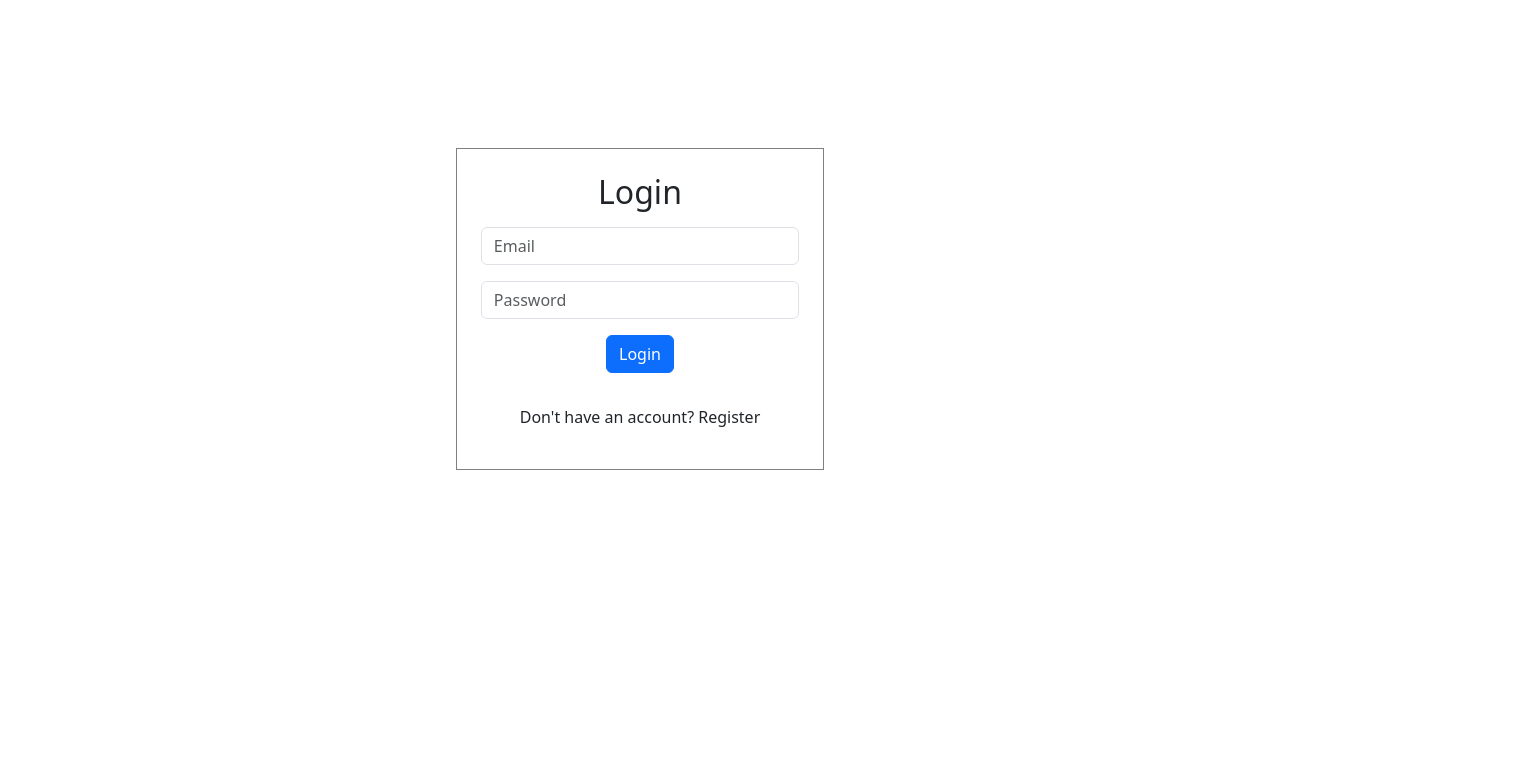
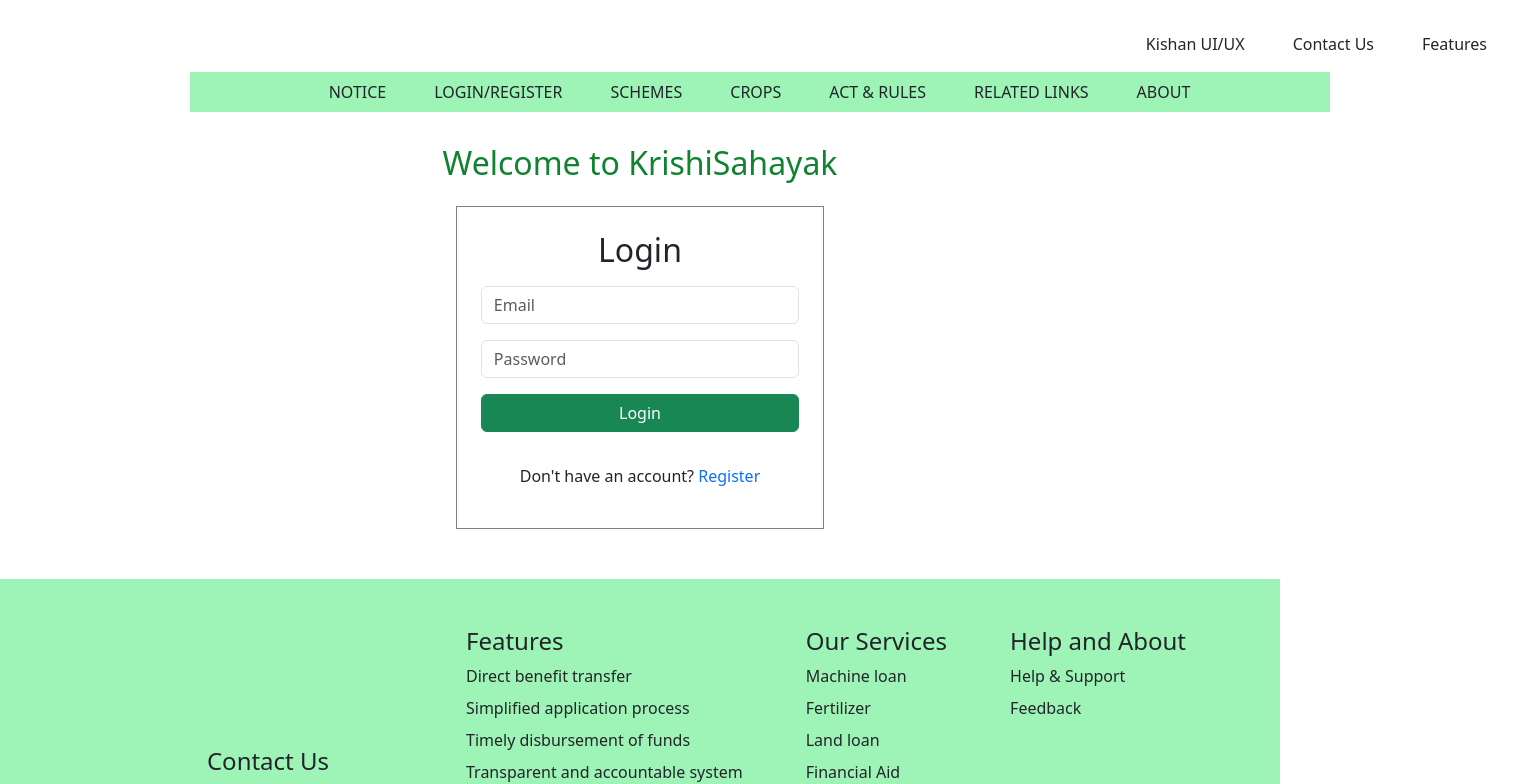
Before and after one commit to jasvinderkhera/soil_farming_agent_frontend, a React (Create React App) app: page /login in a window 1280 px wide. Shown: the top 784 px of the page, 1519 px wide, since content can reach past the window. Built offline with nearby package versions, Linux system fonts and the light colour scheme; no server answers.

Commit message:
act and rules page added

```diff
--- a/src/App.js
+++ b/src/App.js
@@ -66,6 +66,7 @@
 import { useAuthState } from "react-firebase-hooks/auth";
 import { useSelector } from "react-redux";
 import { auth } from "./firebase/firebase";
+import ActRules from "./components/actRules/actRules";
 
 function App() {
   const [user] = useAuthState(auth);
@@ -79,6 +80,7 @@
           path="/"
           element={!user ? <Homepage /> : <Navigate to={role === "admin" ? "/admin-dashboard" : "/user-dashboard"} />}
         />
+        <Route path="/act-rules" element={<ActRules/>} />
 
         {/* Auth Route - Inaccessible after login */}
         <Route
--- /dev/null
+++ b/src/components/actRules/actRules.css
@@ -0,0 +1,4 @@
+.document{
+    height: 30px;
+    width: 30px;
+}
--- /dev/null
+++ b/src/components/actRules/actRules.jsx
@@ -0,0 +1,61 @@
+import React from 'react'
+import './actRules.css'
+import Header from '../header/Header'
+import Footer from '../footer/Footer'
+import { images } from '../../constants/imagePath'
+
+function ActRules() {
+  return (
+    <div>
+        <Header/>
+        <div className="topContainer container">
+        <h3 className="text-color py-4">ACT & RULES</h3>
+
+
+        <div className="d-flex flex-wrap justify-content-center gap-5">
+            <div className="rules light-bg p-4 d-flex flex-column justify-content-center align-items-center">
+                <img src={images.document} alt=""  className='img-fluid document'/>
+                <a href="https://agriwelfare.gov.in/en/ActsAgriMkt" target='_blank' className='nav-link fs-5 fw-bold'>Agricultural Marketing</a>
+            </div>
+            <div className="rules light-bg p-4 d-flex flex-column justify-content-center align-items-center">
+                <img src={images.document} alt=""  className='img-fluid document'/>
+                <a href="https://agriwelfare.gov.in/en/ActsNutrMan" target='_blank' className='nav-link fs-5 fw-bold'>Integrated Nutrient Management
+                </a>
+            </div>
+            <div className="rules light-bg p-4 d-flex flex-column justify-content-center align-items-center">
+                <img src={images.document} alt=""  className='img-fluid document'/>
+                <a href="https://agriwelfare.gov.in/en/Acts/Mechanization%20and%20Technology" target='_blank' className='nav-link fs-5 fw-bold'>Mechanization and Technology
+                </a>
+            </div>
+            <div className="rules light-bg p-4 d-flex flex-column justify-content-center align-items-center">
+                <img src={images.document} alt=""  className='img-fluid document'/>
+                <a href="https://agriwelfare.gov.in/en/ActsCoopRat" target='_blank' className='nav-link fs-5 fw-bold'>Cooperation</a>
+            </div>
+            <div className="rules light-bg p-4 d-flex flex-column justify-content-center align-items-center">
+                <img src={images.document} alt=""  className='img-fluid document'/>
+                <a href="https://agriwelfare.gov.in/en/ActsNatuResMan" target='_blank' className='nav-link fs-5 fw-bold'>Natural Resource Management
+                </a>
+            </div>
+            <div className="rules light-bg p-4 d-flex flex-column justify-content-center align-items-center">
+                <img src={images.document} alt=""  className='img-fluid document'/>
+                <a href="https://agriwelfare.gov.in/en/ActsOffiLan" target='_blank' className='nav-link fs-5 fw-bold'>Official Language
+                </a>
+            </div>
+            <div className="rules light-bg p-4 d-flex flex-column justify-content-center align-items-center">
+                <img src={images.document} alt=""  className='img-fluid document'/>
+                <a href="https://agriwelfare.gov.in/en/ActsCropNfsm" target='_blank' className='nav-link fs-5 fw-bold'>Crops & NFSM
+                </a>
+            </div>
+            <div className="rules light-bg p-4 d-flex flex-column justify-content-center align-items-center">
+                <img src={images.document} alt=""  className='img-fluid document'/>
+                <a href="https://agriwelfare.gov.in/en/ActsOilsDiv" target='_blank' className='nav-link fs-5 fw-bold'>Oilseeds Divisions
+                </a>
+            </div>
+        </div>
+        </div>
+        <Footer/>
+    </div>
+  )
+}
+
+export default ActRules
--- a/src/components/adminDashboard/adminDashboard.jsx
+++ b/src/components/adminDashboard/adminDashboard.jsx
@@ -217,7 +217,7 @@
             ) : (
               // Post Scheme Section
               <form onSubmit={postScheme}>
-                <h2 className="mb-3">Post a New Scheme</h2>
+                <h2 className="mb-4 text-center">Post a New Scheme</h2>
                 <div className="mb-3">
                   <input
                     type="text"
@@ -245,7 +245,7 @@
                   />
                 </div>
                 <div className="text-center">
-                  <button type="submit" className="btn btn-success">
+                  <button type="submit" className="btn btn-success w-100 py-2 fw-bold">
                     Post Scheme
                   </button>
                 </div>
--- a/src/components/header/Header.jsx
+++ b/src/components/header/Header.jsx
@@ -1,70 +1,118 @@
-import React, { useState } from 'react'
-import './Header.css'
-import { images } from '../../constants/imagePath'
-import { Link } from 'react-router-dom'
+import React, { useState } from "react";
+import "./Header.css";
+import { images } from "../../constants/imagePath";
+import { Link } from "react-router-dom";
 import { useAuthState } from "react-firebase-hooks/auth";
 import { useSelector } from "react-redux";
 import { auth } from "../../firebase/firebase";
 
 function Header() {
   const [user] = useAuthState(auth);
-    const [display,setDisplay] = useState('hide')
-    const toggleMenu = () =>{
-        if(display === "hide"){
-            setDisplay('show')
-            document.body.classList.add('modal-open')
-        } else{
-            document.body.classList.remove('modal-open')
-            setDisplay("hide")
+  const [display, setDisplay] = useState("hide");
+  const toggleMenu = () => {
+    if (display === "hide") {
+      setDisplay("show");
+      document.body.classList.add("modal-open");
+    } else {
+      document.body.classList.remove("modal-open");
+      setDisplay("hide");
     }
-    }
+  };
 
   return (
     <div>
-    <div className='header-outer-container d-none d-md-block'>
-    <div className='center-container header py-3 px-3 '>
+      <div className="header-outer-container d-none d-md-block">
+        <div className="center-container header py-3 px-3 ">
           <div className="upperNav w-100 d-flex justify-content-between align-items-center">
             <div className="logo">
-            <Link to="/" className="nav-link"><img src={null} alt="" className='img-fluid logoImage'/></Link>
+              <Link to="/" className="nav-link">
+                <img src={null} alt="" className="img-fluid logoImage" />
+              </Link>
             </div>
             <div className="menus d-flex gap-3">
               <div className="menuItem">
-                <a href="" className='p-3 nav-link'>Kishan UI/UX</a>
+                <a href="" className="p-3 nav-link">
+                  Kishan UI/UX
+                </a>
               </div>
               <div className="menuItem">
-                <Link to="/contact" className='p-3 nav-link'>Contact Us</Link>
+                <Link to="/contact" className="p-3 nav-link">
+                  Contact Us
+                </Link>
               </div>
               <div className="menuItem">
-                <a href="#features" className='p-3 nav-link'>Features</a>
+                <a href="#features" className="p-3 nav-link">
+                  Features
+                </a>
               </div>
             </div>
           </div>
           <div className="container d-flex justify-content-center gap-5 p-2 align-items-center lowerNav light-bg">
+            <a href="" className="nav-link">
+              Notice
+            </a>
+            <Link to="login" className="nav-link">
+              {!user ? "Login/Register" : "Dashboard"}
+            </Link>
+            <Link to="login" className="nav-link">
+              Schemes
+            </Link>
+            <a href="" className="nav-link">
+              Crops
+            </a>
+            <Link to="act-rules" className="nav-link">
+              Act & Rules
+            </Link>
+            <a href="" className="nav-link">
+              Related Links
+            </a>
+            <a href="" className="nav-link">
+              About
+            </a>
+          </div>
+        </div>
+      </div>
+      <div className="homepage_mobileMenu d-flex justify-content-between d-md-none">
+        <img src="" alt="" className="img-fluid mobileLogo" />
+        <img
+          src={images.mobileMenu}
+          alt=""
+          className="img-fluid menuLogo"
+          onClick={toggleMenu}
+        />
+      </div>
+      <div
+        className="mobileMenuItems"
+        style={display === "show" ? { display: "block" } : { display: "none" }}
+      >
+        <div className="menuItems mt-5">
 
-                <a href="" className='nav-link'>Notice</a>
-                <Link to='login' className='nav-link'>{!user ? "Login/Register" : "Dashboard"}</Link>
-                <a href="" className='nav-link'>Schemes</a>
-                <a href="" className='nav-link'>Crops</a>
-                <a href="" className='nav-link'>Act & Rules</a>
-                <a href="" className='nav-link'>Related Links</a>
-                <a href="" className='nav-link'>About</a>
-        </div>
+        <a href="" className="nav-link p-3 text-white fs-5 fw-bold">
+            Notice
+          </a>
+          <Link to="login" className="nav-link p-3 text-white fs-5 fw-bold">
+            {!user ? "Login/Register" : "Dashboard"}
+          </Link>
+          <Link to="login" className="nav-link p-3 text-white fs-5 fw-bold">
+            Schemes
+          </Link>
+          <a href="" className="nav-link p-3 text-white fs-5 fw-bold">
+            Crops
+          </a>
+          <Link to="act-rules" className="nav-link p-3 text-white fs-5 fw-bold">
+            Act & Rules
+          </Link>
+          <Link to="/contact" className="nav-link p-3 text-white fs-5 fw-bold">
+            Contact Us
+          </Link>
+          <Link to="#features" className="nav-link p-3 text-white fs-5 fw-bold">
+            Features
+          </Link>
 
         </div>
       </div>
-    <div className="homepage_mobileMenu d-flex justify-content-between d-md-none">
-        <img src="" alt="" className='img-fluid mobileLogo' />
-    <img src={images.mobileMenu} alt="" className='img-fluid menuLogo' onClick={toggleMenu}/>
     </div>
-<div className="mobileMenuItems" style={display === "show" ? {display : "block"} : {display : "none"}}>
-   <div className="menuItems mt-5">
-   <Link to='' className="nav-link p-3 text-white fs-5 fw-bold">Kishan UI & UX</Link>
-    <Link to='/contact' className="nav-link p-3 text-white fs-5 fw-bold">Contact Us</Link>
-    <Link to='#features' className="nav-link p-3 text-white fs-5 fw-bold">Features</Link>
-   </div>
-</div>
-</div>
-  )
+  );
 }
 
-export default Header
+export default Header;
--- a/src/components/homepage/homepage.css
+++ b/src/components/homepage/homepage.css
@@ -59,4 +59,7 @@
     .featuresList ul{
         padding-left: 0;
     }
+    .workBox2{
+        height: auto;
+    }
 }
--- a/src/components/homepage/homepage.jsx
+++ b/src/components/homepage/homepage.jsx
@@ -1,13 +1,15 @@
-import React from 'react'
+import React, { useState } from 'react'
 import './homepage.css'
 import Header from '../header/Header'
 import Footer from '../footer/Footer'
 import { images } from '../../constants/imagePath'
+import { Link } from 'react-router-dom'
 
 function Homepage() {
   return (
-    <div className="homepage ">
+    <div className="homepage">
       <Header/>
+      <div>
       <div className="topContainer container d-flex flex-column flex-md-row gap-5">
         <div className="leftCircle col-md-5 d-flex flex-column justify-content-center align-items-center">
           <div className="welcome">
@@ -18,7 +20,7 @@
             Empowering farmers, enhancing productivity, and fostering sustainability—our platform connects you to the most impactful agricultural schemes. Explore resources that simplify farming, improve yields, and secure your livelihood.
             </p>
 
-           <p className="text-center startBtn rounded-2 light-bg"> <a href="" className="nav-link btn btn-success py-2 px-5">Get Started</a></p>
+           <p className="text-center startBtn rounded-2 light-bg"> <Link to="login" className="nav-link btn btn-success py-2 px-5">Get Started</Link></p>
           </div>
 
         </div>
@@ -26,9 +28,9 @@
           <img src={images.vector1} alt="" className='img-fluid' />
         </div>
       </div>
-      <div className="features d-flex flex-column-reverse flex-md-row gap-5 gap-md-3 my-5 container" id="features">
+      <div className="features d-flex flex-column-reverse flex-md-row  gap-md-3 my-5 container" id="features">
         <div className="featureBox1 col-md-6 p-4">
-          <div className="featuretitle text-md-center text-start px-4">
+          <div className="featuretitle text-md-center d-none d-md-block text-start px-4">
             <p className='dark-text'>Notice</p>
           </div>
           <div className="featuresList d-flex justify-content-center align-items-center text-color fs-5">
@@ -49,16 +51,22 @@
           </div>
         </div>
         <div className="featureBox2 col-md-6 p-4">
+        <div className="featuretitle text-md-center d-block d-md-none text-start px-4">
+            <p className='dark-text'>Notice</p>
+          </div>
           <img src={images.vector5} alt="" className="img-fluid d-block m-auto"/>
         </div>
       </div>
       <div className="choose d-flex flex-column flex-md-row gap-md-5 gap-3 my-5 container">
         <div className="chooseBox2 col-md-7">
+        <div className="featuretitle text-center d-block d-md-none mb-5">
+            <p className='dark-text'>Why Choose Us ?</p>
+          </div>
           <img src={images.vector2} alt="" className="img-fluid"/>
         </div>
         <div className="chooseBox1 col-md-5">
-          <div className="featuretitle text-center mb-5">
-            <p className='dark-text'>Why Choose Us ?</p>
+          <div className="featuretitle text-center d-none d-md-block mb-5">
+            <p className='dark-text mt-5'>Why Choose Us ?</p>
           </div>
           <div className="featuresList fs-5 text-color">
             <ul className="pe-4">
@@ -75,12 +83,12 @@
           </div>
         </div>
       </div>
-      <div className="features d-flex flex-column-reverse flex-md-row gap-5 gap-md-3 my-5 container" id="features">
+      <div className="features d-flex flex-column-reverse flex-md-row gap-1 gap-md-3 my-5 container" id="features">
         <div className="featureBox1 col-md-5 p-4">
-          <div className="featuretitle text-md-center text-start p-4">
+          <div className="featuretitle text-md-center d-none d-md-block text-start p-4">
             <p className='dark-text'>Features</p>
           </div>
-          <div className="featuresList d-flex justify-content-center align-items-center text-color">
+          <div className="featuresList d-flex justify-content-center align-items-center text-color fs-5">
             <ul>
               <li className="mb-3">
               Direct benefit transfer
@@ -98,21 +106,27 @@
           </div>
         </div>
         <div className="featureBox2 col-md-7">
+        <div className="featuretitle d-block d-md-none text-center p-4">
+            <p className='dark-text'>Features</p>
+          </div>
           <img src={images.vector3} alt="" className="img-fluid"/>
         </div>
       </div>
 
-      <div className="works d-flex flex-column-reverse flex-md-row gap-5 my-5 container">
+      <div className="works d-flex flex-column flex-md-row gap-5 my-5 container">
       <div className="workBox2 col-md-7">
           <div className="videoBox mx-5 h-100 rounded-5 overflow-hidden">
+          <div className="featuretitle text-center mb-5 d-block d-md-none">
+            <p className='dark-text'>How to Apply</p>
+          </div>
             <img src={images.vector4} alt="" className="img-fluid" />
           </div>
         </div>
         <div className="workBox1 col-md-4 d-flex justify-content-center align-content-center flex-column">
-          <div className="featuretitle text-center mb-3">
+          <div className="featuretitle text-center mb-3 d-none d-md-block">
             <p className='dark-text'>How to Apply</p>
           </div>
-          <div className="workList text-color">
+          <div className="workList text-color fs-5">
             <ol>
               <li className="d-flex align-items-start  mb-3">
               1. Step-by-Step Guide: A simple, easy-to-follow guide that outlines the application process.
@@ -137,16 +151,16 @@
             <div className="col-md-8">
             <div className="schemes text-center">
             <p className="p-3 fs-1">Schemes</p>
-            <div className="d-flex flex-wrap gap-4">
-              <div className="rounded-5 avaliableSchemes px-5 py-2 button-bg fw-bold border border-1">Machine Loan</div>
-              <div className="rounded-5 avaliableSchemes px-5 py-2 button-bg fw-bold border border-1">Fertilizer</div>
-              <div className="rounded-5 avaliableSchemes px-5 py-2 button-bg fw-bold border border-1"> Land loan</div>
-              <div className="rounded-5 avaliableSchemes px-5 py-2 button-bg fw-bold border border-1"> Financial Aid</div>
-              <div className="rounded-5 avaliableSchemes px-5 py-2 button-bg fw-bold border border-1"> Crop Insurance</div>
-              <div className="rounded-5 avaliableSchemes px-5 py-2 button-bg fw-bold border border-1"> Technology</div>
-              <div className="rounded-5 avaliableSchemes px-5 py-2 button-bg fw-bold border border-1"> Soil Health </div>
-              <div className="rounded-5 avaliableSchemes px-5 py-2 button-bg fw-bold border border-1"> Pesticide</div>
-              <div className="rounded-5 avaliableSchemes px-5 py-2 button-bg fw-bold border border-1"> Kisan Credit Card</div>
+            <div className="d-flex justify-content-center flex-wrap gap-md-4 gap-3">
+              <div className="rounded-5 avaliableSchemes px-md-5 px-4 py-2 button-bg fw-bold border border-1">Machine Loan</div>
+              <div className="rounded-5 avaliableSchemes px-md-5 px-4 py-2 button-bg fw-bold border border-1">Fertilizer</div>
+              <div className="rounded-5 avaliableSchemes px-md-5 px-4 py-2 button-bg fw-bold border border-1"> Land loan</div>
+              <div className="rounded-5 avaliableSchemes px-md-5 px-4 py-2 button-bg fw-bold border border-1"> Financial Aid</div>
+              <div className="rounded-5 avaliableSchemes px-md-5 px-4 py-2 button-bg fw-bold border border-1"> Crop Insurance</div>
+              <div className="rounded-5 avaliableSchemes px-md-5 px-4 py-2 button-bg fw-bold border border-1"> Technology</div>
+              <div className="rounded-5 avaliableSchemes px-md-5 px-4 py-2 button-bg fw-bold border border-1"> Soil Health </div>
+              <div className="rounded-5 avaliableSchemes px-md-5 px-4 py-2 button-bg fw-bold border border-1"> Pesticide</div>
+              <div className="rounded-5 avaliableSchemes px-md-5 px-4 py-2 button-bg fw-bold border border-1"> Kisan Credit Card</div>
             </div>
           </div>
             </div>
@@ -155,10 +169,11 @@
 
         </div>
         <div className="workList text-center">
-            <a href="" className="nav-link px-5 py-2 bg-success d-inline-block text-white rounded-3 fw-bold fs-5">Apply Now</a>
+            <Link to="login" className="nav-link px-5 py-2 bg-success d-inline-block text-white rounded-3 fw-bold fs-5">Apply Now</Link>
           </div>
 
 
+      </div>
       </div>
       <Footer/>
     </div>
--- a/src/components/userAuth/userAuth.css
+++ b/src/components/userAuth/userAuth.css
@@ -1,5 +1,4 @@
 .loginForm{
-    margin: 100px 0;
     width: 33%;
     border: 1px solid gray;
 }
@@ -7,3 +6,11 @@
 .loginToggle{
     cursor: pointer;
 }
+
+@media screen and (max-width:768px) {
+    .loginForm{
+        width: 100%;
+        border: 1px solid gray;
+    }
+
+}
--- a/src/components/userAuth/userAuth.jsx
+++ b/src/components/userAuth/userAuth.jsx
@@ -11,6 +11,8 @@
 import { useAuthState } from "react-firebase-hooks/auth";
 import { useDispatch } from "react-redux";
 import { add } from "../../context/roleSlice";
+import Header from "../header/Header";
+import Footer from "../footer/Footer";
 
 
 const UserAuth = () => {
@@ -85,7 +87,9 @@
 
   return (
     <div>
-      <div className="container h-100 d-flex justify-content-center align-items-center my-5">
+      <Header/>
+      <div className="topContainer container h-100 d-flex flex-column justify-content-center align-items-center">
+        <h2 className="text-center dark-text my-4"> Welcome to KrishiSahayak</h2>
       <form onSubmit={handleAuth} className="loginForm p-4">
       <h2 className="text-center mb-3">{isRegistering ? "Register" : "Login"}</h2>
       <div className="mb-3">
@@ -106,14 +110,15 @@
         className="form-control"
       />
      </div>
-      <p className="text-center"><button type="submit" className="btn btn-primary mb-3">{isRegistering ? "Register" : "Login"}</button></p>
+      <p className="text-center"><button type="submit" className="btn btn-success mb-3 w-100">{isRegistering ? "Register" : "Login"}</button></p>
       <p onClick={() => setIsRegistering(!isRegistering)} className="loginToggle text-center">
         {isRegistering
-          ? "Already have an account? Login"
-          : "Don't have an account? Register"}
+          ? <p>Already have an account? <span className="text-primary">Login</span></p>
+          : <p>Don't have an account? <span className="text-primary">Register</span></p>}
       </p>
     </form>
       </div>
+      <Footer/>
     </div>
   );
 };
--- a/src/constants/imagePath.js
+++ b/src/constants/imagePath.js
@@ -8,6 +8,7 @@
 import linkedin from '../assets/images/linkedin.png'
 import github from '../assets/images/github.png'
 import mobileMenu from "../assets/images/menu.png"
+import document from "../assets/images/document.png"
 
 export const images = {
 vector1:vector1,
@@ -20,4 +21,5 @@
 insta:insta,
 linkedin:linkedin,
 github:github,
+document:document,
 }
```
Also changed, not shown: src/components/userDashboard/userDashboard.jsx (+6 -4 lines), src/assets/images/document.png (added). Lines whose indentation alone changed are shown as unchanged.
